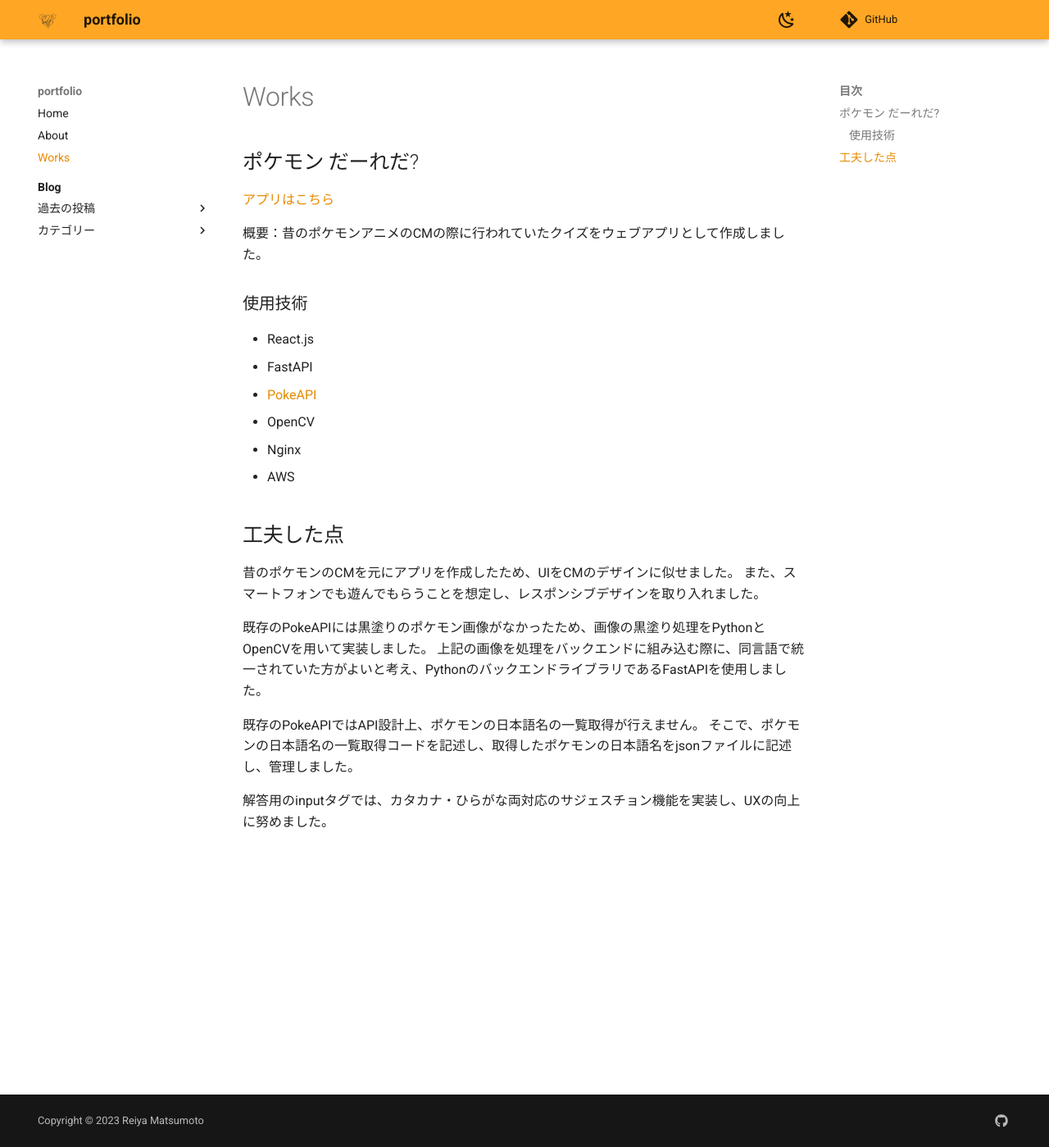
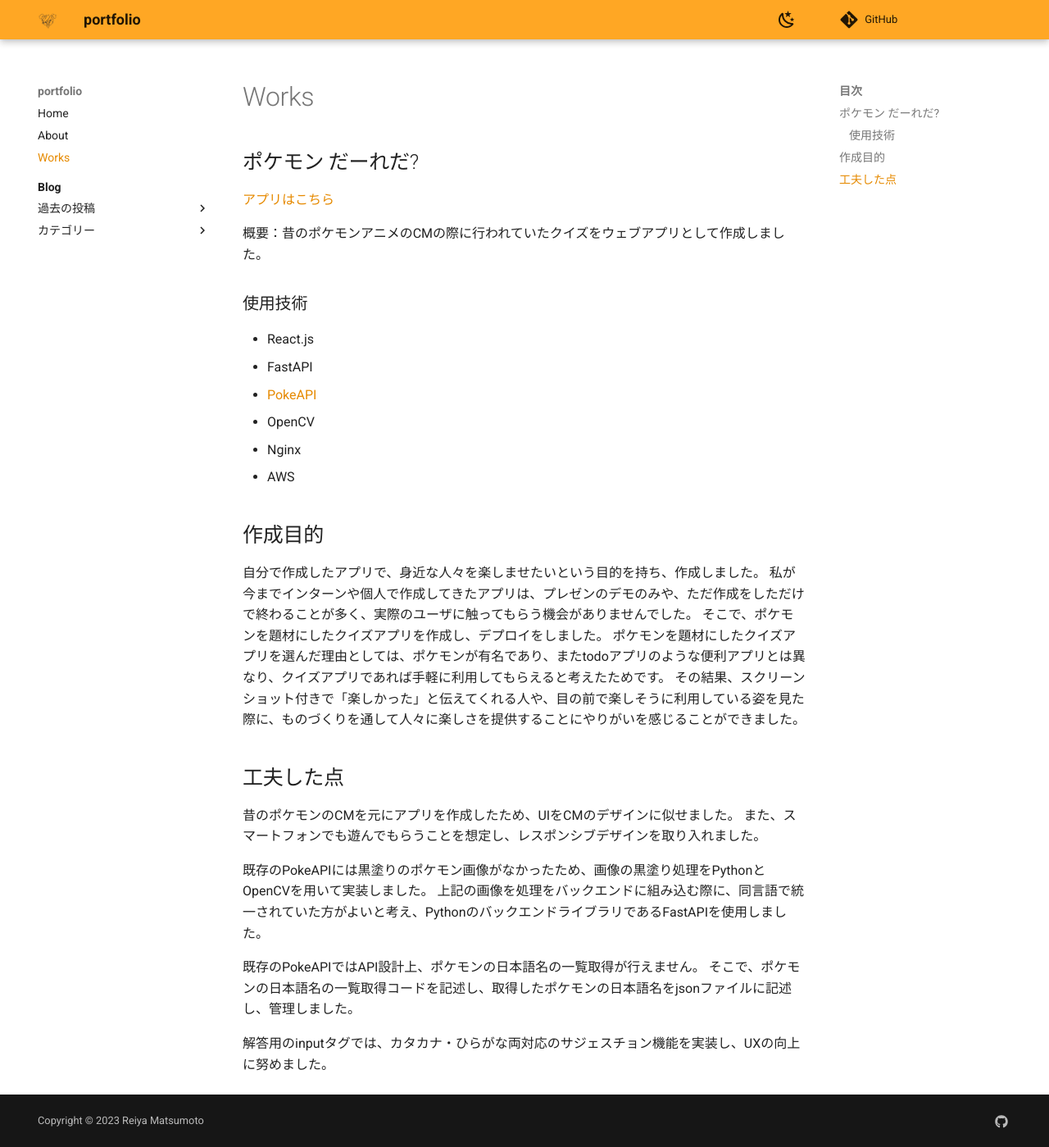
Before and after one commit to reitan4742/portfolio, an MkDocs documentation site: the page built from docs/works.md, in a window 1280 px wide and 1399 px high. Shown: the whole window at 82% size. Built offline with MkDocs 1.6.1 and Material for MkDocs 9.7.7, drawn with Linux system fonts in a browser that asks for light colours; comment, search, counter and statistics services are not loaded.

Commit message:
update: worksに目的を追加

```diff
--- a/docs/works.md
+++ b/docs/works.md
@@ -11,6 +11,13 @@
 * Nginx
 * AWS
 
+## 作成目的
+自分で作成したアプリで、身近な人々を楽しませたいという目的を持ち、作成しました。
+私が今までインターンや個人で作成してきたアプリは、プレゼンのデモのみや、ただ作成をしただけで終わることが多く、実際のユーザに触ってもらう機会がありませんでした。
+そこで、ポケモンを題材にしたクイズアプリを作成し、デプロイをしました。
+ポケモンを題材にしたクイズアプリを選んだ理由としては、ポケモンが有名であり、またtodoアプリのような便利アプリとは異なり、クイズアプリであれば手軽に利用してもらえると考えたためです。
+その結果、スクリーンショット付きで「楽しかった」と伝えてくれる人や、目の前で楽しそうに利用している姿を見た際に、ものづくりを通して人々に楽しさを提供することにやりがいを感じることができました。
+
 ## 工夫した点
 昔のポケモンのCMを元にアプリを作成したため、UIをCMのデザインに似せました。
 また、スマートフォンでも遊んでもらうことを想定し、レスポンシブデザインを取り入れました。
```
